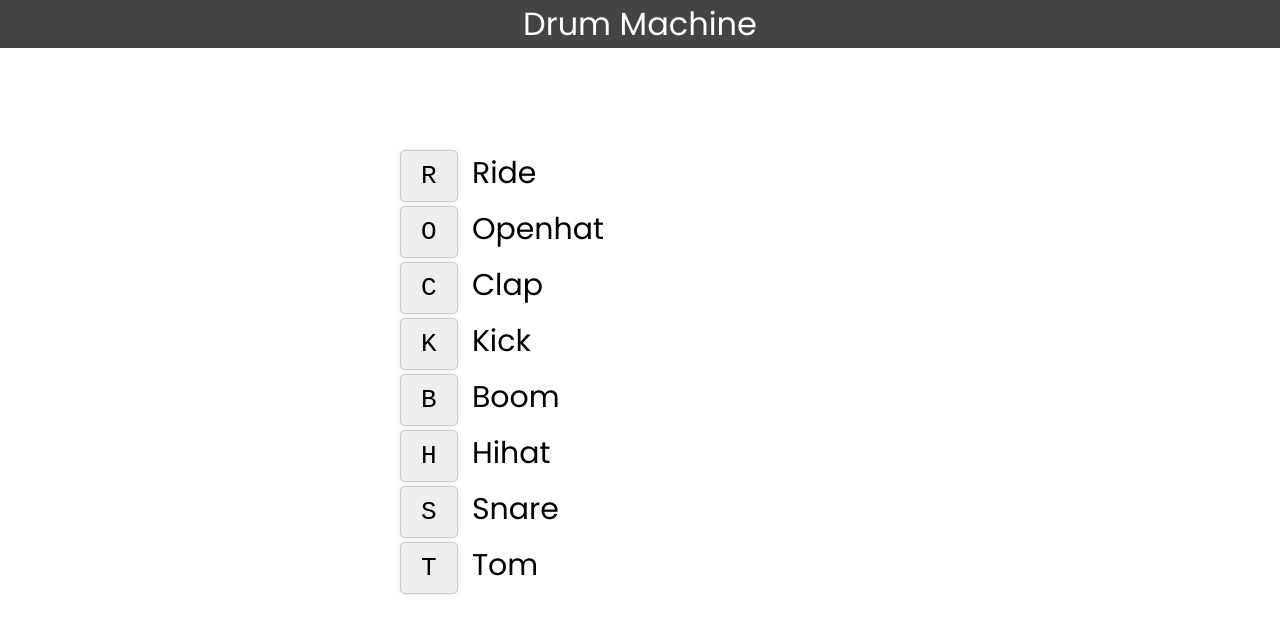
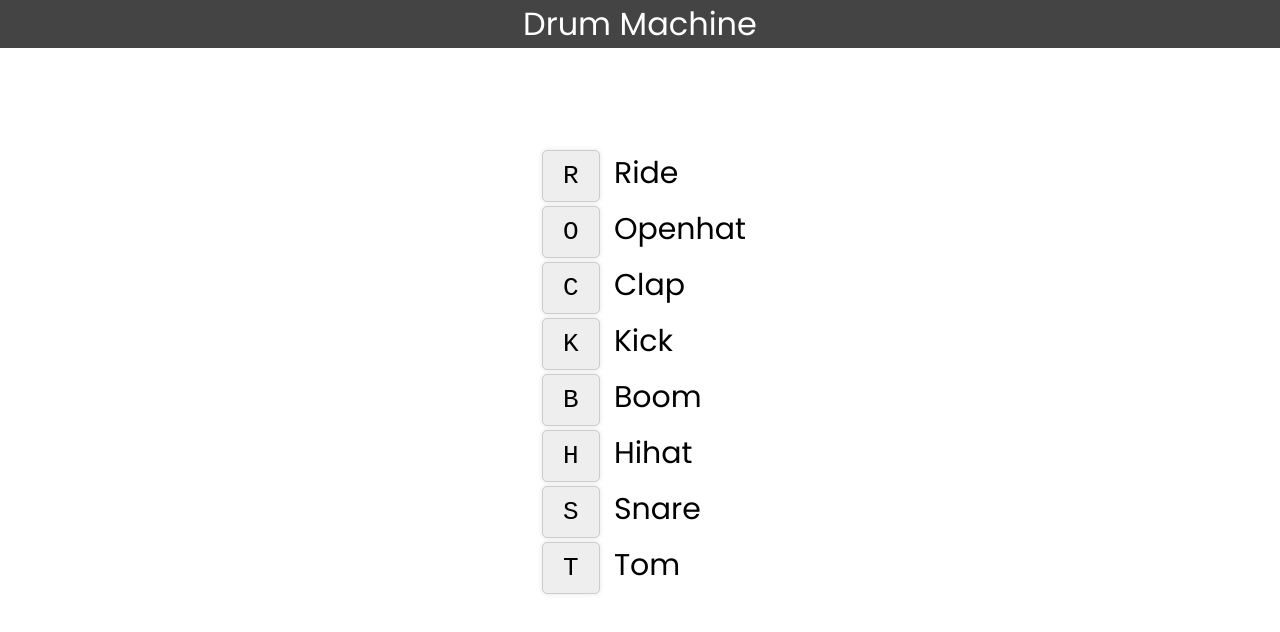
Before and after one commit to Web-Kute/drum, a website: page index.html in a window 1280 px wide. Drawn offline with Linux system fonts and the light colour scheme.

Commit message:
center element

```diff
--- a/scss/style.scss
+++ b/scss/style.scss
@@ -24,8 +24,13 @@ h1 {
 }
 
 .keys {
-  width: 500px;
+  width: 360px;
   margin: 100px auto;
+  display: flex;
+  flex-direction: column;
+  .key {
+    transform: translateX(20%);
+  }
 }
 
 .keys kbd {
```
Also changed, not shown: assets/css/style.css, assets/css/style.min.css, 2 other files.
